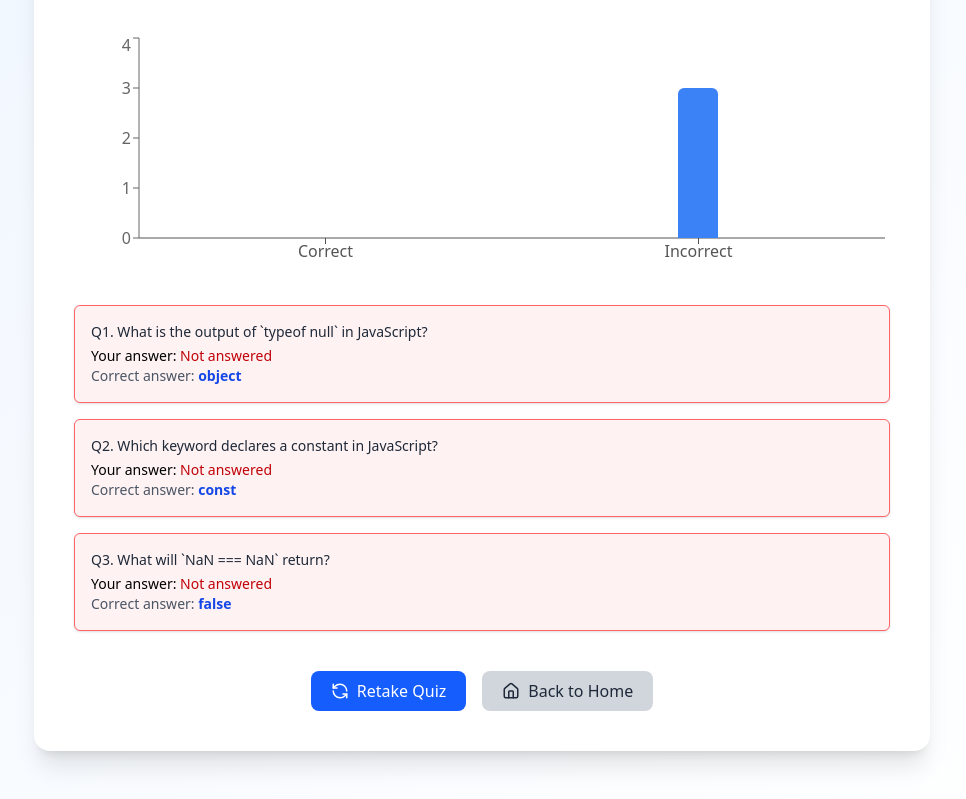
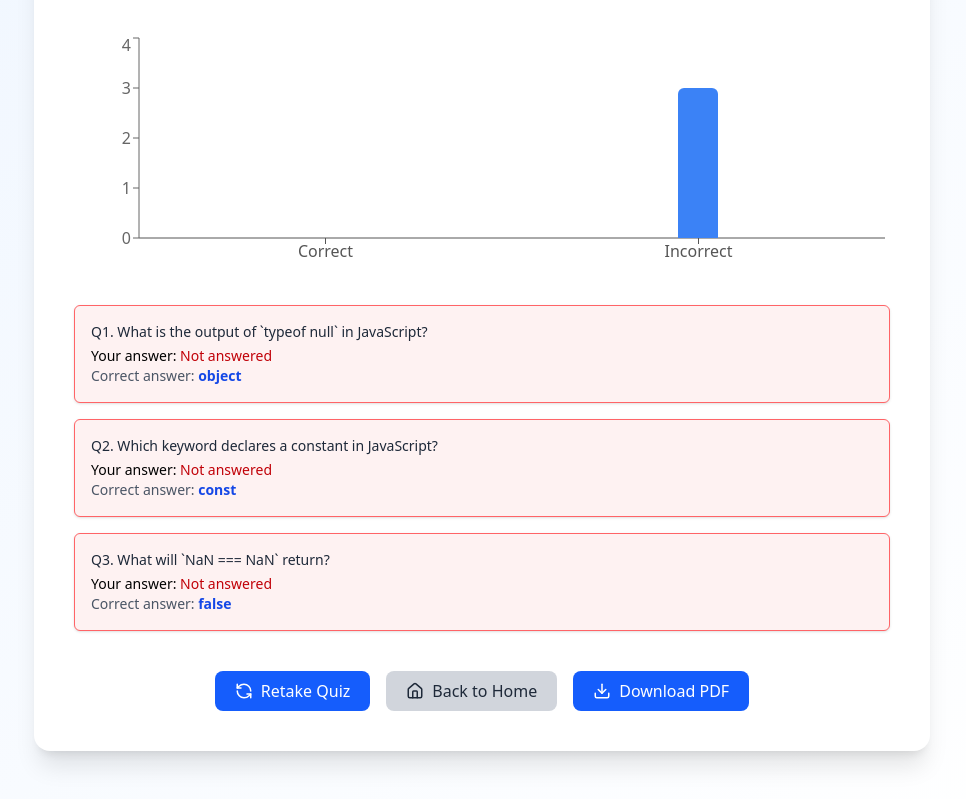
Before and after one commit to Ansh-sachan/quiz-app, a React (Vite) app in the folder quizzy/: page /quiz/1/result in a window 1280 px wide. Shown: the part 255-1054 px from the top of the page, without its empty margins (158-1124 px from the left). Built offline with nearby package versions, Linux system fonts and the light colour scheme.

Commit message:
feat: Add PDF generation functionality and speech support for quiz questions, update UI components for better accessibility

```diff
--- a/quizzy/package.json
+++ b/quizzy/package.json
@@ -12,6 +12,8 @@
   "dependencies": {
     "@tailwindcss/vite": "^4.1.7",
     "framer-motion": "^12.12.1",
+    "jspdf": "^3.0.1",
+    "jspdf-autotable": "^5.0.2",
     "lucide-react": "^0.511.0",
     "react": "^19.1.0",
     "react-dom": "^19.1.0",
--- a/quizzy/src/components/explore/QuizModal.tsx
+++ b/quizzy/src/components/explore/QuizModal.tsx
@@ -1,5 +1,6 @@
 import { motion } from "framer-motion";
 import { useEffect } from "react";
+import { Settings } from "./Settings";
 
 interface QuizModalProps {
   quiz: {
@@ -61,6 +62,7 @@ export default function QuizModal({ quiz, onClose, onStart }: QuizModalProps) {
         >
           Start Quiz
         </button>
+      <Settings />
       </motion.div>
     </motion.div>
   );
--- /dev/null
+++ b/quizzy/src/components/explore/Settings.tsx
@@ -0,0 +1,7 @@
+import React from 'react'
+
+export const Settings = () => {
+  return (
+    <div className='text-blue-900'>Settings</div>
+  )
+}
--- a/quizzy/src/components/quiz/QuizQuestionCard.tsx
+++ b/quizzy/src/components/quiz/QuizQuestionCard.tsx
@@ -1,4 +1,7 @@
 import { motion } from "framer-motion";
+import { useSpeech } from "../../hooks/useSpeech";
+import { Volume2 } from "lucide-react";
+import { useQuizStore } from "../../store/quizStore";
 
 interface QuizQuestionCardProps {
   id: number;
@@ -15,17 +18,37 @@ export default function QuizQuestionCard({
   onSelect,
   selectedOption,
 }: QuizQuestionCardProps) {
+  const { speak } = useSpeech();
+  const { currentQuestionIndex: index } = useQuizStore();
+
+  const handleSpeak = () => {
+    const fullText = `Question ${
+      index + 1
+    }: ${question}. Options are: ${options.join(", ")}`;
+    speak(fullText);
+  };
+
   return (
     <motion.div
       initial={{ opacity: 0, y: 30 }}
       animate={{ opacity: 1, y: 0 }}
       transition={{ duration: 0.4 }}
-      className="bg-white p-6 rounded-xl shadow-md border-l-4 border-blue-500 mb-6"
+      className='bg-white p-6 rounded-xl shadow-md border-l-4 border-blue-500 mb-6'
     >
-      <p className="text-lg font-semibold text-gray-800 mb-4">
-        Q{id}. {question}
-      </p>
-      <ul className="space-y-2">
+      <div className='flex items-center justify-between mb-4'>
+        <p className='text-lg font-semibold text-gray-800'>
+          Q{index + 1}. {question}
+        </p>
+        <button
+          onClick={handleSpeak}
+          className='text-blue-500 hover:text-blue-700'
+          title='Read aloud'
+        >
+          <Volume2 size={20} />
+        </button>
+      </div>
+
+      <ul className='space-y-2'>
         {options.map((option, i) => {
           const isSelected = selectedOption === option;
           return (
--- /dev/null
+++ b/quizzy/src/hooks/useSpeech.ts
@@ -0,0 +1,19 @@
+// hooks/useSpeech.ts
+export const useSpeech = () => {
+  const speak = (text: string, lang = "en-US") => {
+    if (!window.speechSynthesis) return;
+    const utterance = new SpeechSynthesisUtterance(text);
+    utterance.lang = lang;
+    utterance.rate = 1;
+    utterance.pitch = 1;
+    window.speechSynthesis.speak(utterance);
+  };
+
+  const stop = () => {
+    if (window.speechSynthesis.speaking) {
+      window.speechSynthesis.cancel();
+    }
+  };
+
+  return { speak, stop };
+};
--- a/quizzy/src/pages/Result.tsx
+++ b/quizzy/src/pages/Result.tsx
@@ -3,13 +3,21 @@ import { useQuizStore } from "../store/quizStore";
 import { quizzes } from "../data/quizzes";
 import { useParams, useNavigate } from "react-router-dom";
 import { useEffect, useState } from "react";
-import { BarChart, Bar, XAxis, YAxis, Tooltip, ResponsiveContainer } from "recharts";
-import { Trophy, RefreshCcw, Home } from "lucide-react";
+import {
+  BarChart,
+  Bar,
+  XAxis,
+  YAxis,
+  Tooltip,
+  ResponsiveContainer,
+} from "recharts";
+import { Trophy, RefreshCcw, Home, Download } from "lucide-react";
+import { generateQuizPDF } from "../utils/generateQuizPdf";
 
 export const Result = () => {
   const { id } = useParams();
   const navigate = useNavigate();
-  const [quiz, setQuiz] = useState<typeof quizzes[0] | undefined>(undefined);
+  const [quiz, setQuiz] = useState<(typeof quizzes)[0] | undefined>(undefined);
   const { answers, score, resetQuiz, currentQuestionIndex } = useQuizStore();
 
   useEffect(() => {
@@ -24,7 +32,7 @@ export const Result = () => {
 
   if (!quiz) {
     return (
-      <div className="text-center mt-20 text-red-500 font-semibold">
+      <div className='text-center mt-20 text-red-500 font-semibold'>
         Quiz not found.
       </div>
     );
@@ -45,46 +53,61 @@ export const Result = () => {
       initial={{ opacity: 0, y: 30 }}
       animate={{ opacity: 1, y: 0 }}
       transition={{ duration: 0.6 }}
-      className="min-h-screen bg-gradient-to-br from-blue-50 to-white py-12 px-6"
+      className='min-h-screen bg-gradient-to-br from-blue-50 to-white py-12 px-6'
     >
-      <div className="max-w-4xl mx-auto bg-white rounded-2xl shadow-xl p-10 space-y-8">
+      <div className='max-w-4xl mx-auto bg-white rounded-2xl shadow-xl p-10 space-y-8'>
         <motion.h1
           initial={{ scale: 0.9, opacity: 0 }}
           animate={{ scale: 1, opacity: 1 }}
           transition={{ delay: 0.3, duration: 0.5 }}
-          className="text-4xl font-bold text-blue-600 text-center flex items-center justify-center gap-2"
+          className='text-4xl font-bold text-blue-600 text-center flex items-center justify-center gap-2'
         >
-          <Trophy className="text-yellow-500" size={32} /> Quiz Result
+          <Trophy className='text-yellow-500' size={32} /> Quiz Result
         </motion.h1>
 
-        <div className="text-center text-lg text-gray-700">
-          <p className="mb-2">Quiz: <span className="font-semibold">{quiz.title}</span></p>
-          <p>🎯 Score: <span className="text-green-600 font-bold">{score}/{totalQuestions}</span></p>
-          <p className="text-gray-600 mt-1">Accuracy: <span className="text-blue-500 font-medium">{percentage}%</span></p>
+        <div className='text-center text-lg text-gray-700'>
+          <p className='mb-2'>
+            Quiz: <span className='font-semibold'>{quiz.title}</span>
+          </p>
+          <p>
+            🎯 Score:{" "}
+            <span className='text-green-600 font-bold'>
+              {score}/{totalQuestions}
+            </span>
+          </p>
+          <p className='text-gray-600 mt-1'>
+            Accuracy:{" "}
+            <span className='text-blue-500 font-medium'>{percentage}%</span>
+          </p>
         </div>
 
-        <div className="h-60">
-          <ResponsiveContainer width="100%" height="100%">
+        <div className='h-60'>
+          <ResponsiveContainer width='100%' height='100%'>
             <BarChart data={chartData}>
-              <XAxis dataKey="label" stroke="#555" />
+              <XAxis dataKey='label' stroke='#555' />
               <YAxis allowDecimals={false} />
               <Tooltip />
-              <Bar dataKey="value" fill="#3B82F6" barSize={40} radius={[6, 6, 0, 0]} />
+              <Bar
+                dataKey='value'
+                fill='#3B82F6'
+                barSize={40}
+                radius={[6, 6, 0, 0]}
+              />
             </BarChart>
           </ResponsiveContainer>
         </div>
 
         <motion.div
-          initial="hidden"
-          animate="visible"
+          initial='hidden'
+          animate='visible'
           variants={{
             hidden: { opacity: 0, y: 20 },
             visible: { opacity: 1, y: 0, transition: { staggerChildren: 0.1 } },
           }}
-          className="space-y-4"
+          className='space-y-4'
         >
           {quiz.questions.map((q, i) => {
-            const userAnswer= answers[i];
+            const userAnswer = answers[i];
             const correctAnswer = q.correctAnswer;
             const isCorrect = userAnswer === correctAnswer;
 
@@ -95,32 +118,62 @@ export const Result = () => {
                 animate={{ opacity: 1, y: 0 }}
                 transition={{ duration: 0.3, delay: i * 0.1 }}
                 className={`p-4 rounded-md border text-sm transition-all duration-300 ease-in-out shadow-sm ${
-                  isCorrect ? "border-green-500 bg-green-50" : "border-red-400 bg-red-50"
+                  isCorrect
+                    ? "border-green-500 bg-green-50"
+                    : "border-red-400 bg-red-50"
                 }`}
               >
-                <p className="font-medium text-gray-800">Q{i + 1}. {q.question}</p>
-                <p className="mt-1">Your answer: <span className={isCorrect ? "text-green-700" : "text-red-700 font-medium"}>{userAnswer || "Not answered"}</span></p>
+                <p className='font-medium text-gray-800'>
+                  Q{i + 1}. {q.question}
+                </p>
+                <p className='mt-1'>
+                  Your answer:{" "}
+                  <span
+                    className={
+                      isCorrect ? "text-green-700" : "text-red-700 font-medium"
+                    }
+                  >
+                    {userAnswer || "Not answered"}
+                  </span>
+                </p>
                 {!isCorrect && (
-                  <p className="text-gray-600">Correct answer: <span className="text-blue-700 font-semibold">{q.correctAnswer}</span></p>
+                  <p className='text-gray-600'>
+                    Correct answer:{" "}
+                    <span className='text-blue-700 font-semibold'>
+                      {q.correctAnswer}
+                    </span>
+                  </p>
                 )}
               </motion.div>
             );
           })}
         </motion.div>
 
-        <div className="flex justify-center gap-4 mt-10">
+        <div className='flex justify-center gap-4 mt-10'>
           <button
             onClick={handleRetake}
-            className="bg-blue-600 text-white px-5 py-2 rounded-lg flex items-center gap-2 hover:bg-blue-700 transition"
+            className='bg-blue-600 text-white px-5 py-2 rounded-lg flex items-center gap-2 hover:bg-blue-700 transition'
           >
             <RefreshCcw size={18} /> Retake Quiz
           </button>
           <button
             onClick={() => navigate("/")}
-            className="bg-gray-300 text-gray-800 px-5 py-2 rounded-lg flex items-center gap-2 hover:bg-gray-400 transition"
+            className='bg-gray-300 text-gray-800 px-5 py-2 rounded-lg flex items-center gap-2 hover:bg-gray-400 transition'
           >
             <Home size={18} /> Back to Home
           </button>
+          <motion.div
+            initial={{ opacity: 0, y: 10 }}
+            animate={{ opacity: 1, y: 0 }}
+            transition={{ duration: 0.3, delay: 0.2 }}
+          >
+            <button
+              onClick={() => quiz && generateQuizPDF(quiz)}
+              className='bg-blue-600 text-white px-5 py-2 rounded-lg flex items-center gap-2 hover:bg-blue-700 transition'
+            >
+              <Download size={18} /> Download PDF
+            </button>
+          </motion.div>
         </div>
       </div>
     </motion.div>
--- /dev/null
+++ b/quizzy/src/utils/generateQuizPdf.ts
@@ -0,0 +1,43 @@
+import jsPDF from "jspdf";
+import autoTable from "jspdf-autotable";
+
+interface Question {
+  id: number;
+  question: string;
+  options: string[];
+  correctAnswer: string;
+}
+
+interface Quiz {
+  title: string;
+  description: string;
+  questions: Question[];
+}
+
+export const generateQuizPDF = (quiz: Quiz) => {
+  const doc = new jsPDF();
+
+  doc.setFontSize(18);
+  doc.text(quiz.title, 14, 22);
+
+  doc.setFontSize(12);
+  doc.text(quiz.description, 14, 30);
+
+  quiz.questions.forEach((q, i) => {
+    doc.setFontSize(12);
+    doc.text(`${i + 1}. ${q.question}`, 14, doc.lastAutoTable ? doc.lastAutoTable.finalY + 10 : 40);
+
+    autoTable(doc, {
+      startY: doc.lastAutoTable ? doc.lastAutoTable.finalY + 15 : 45,
+      body: q.options.map((opt, idx) => [
+        opt,
+        opt === q.correctAnswer ? "✅" : "",
+      ]),
+      head: [["Option", "Correct"]],
+      theme: "striped",
+      styles: { fontSize: 10 },
+    });
+  });
+
+  doc.save(`${quiz.title.replace(/\s+/g, "_")}_quiz.pdf`);
+};
```
Also changed, not shown: quizzy/src/components/home/FeaturedQuizzes.tsx (+7 -7 lines), quizzy/src/components/quiz/QuizQuestionStep.tsx (+4 -4 lines), 1 other file (tests, documents, lock files or other folders).
